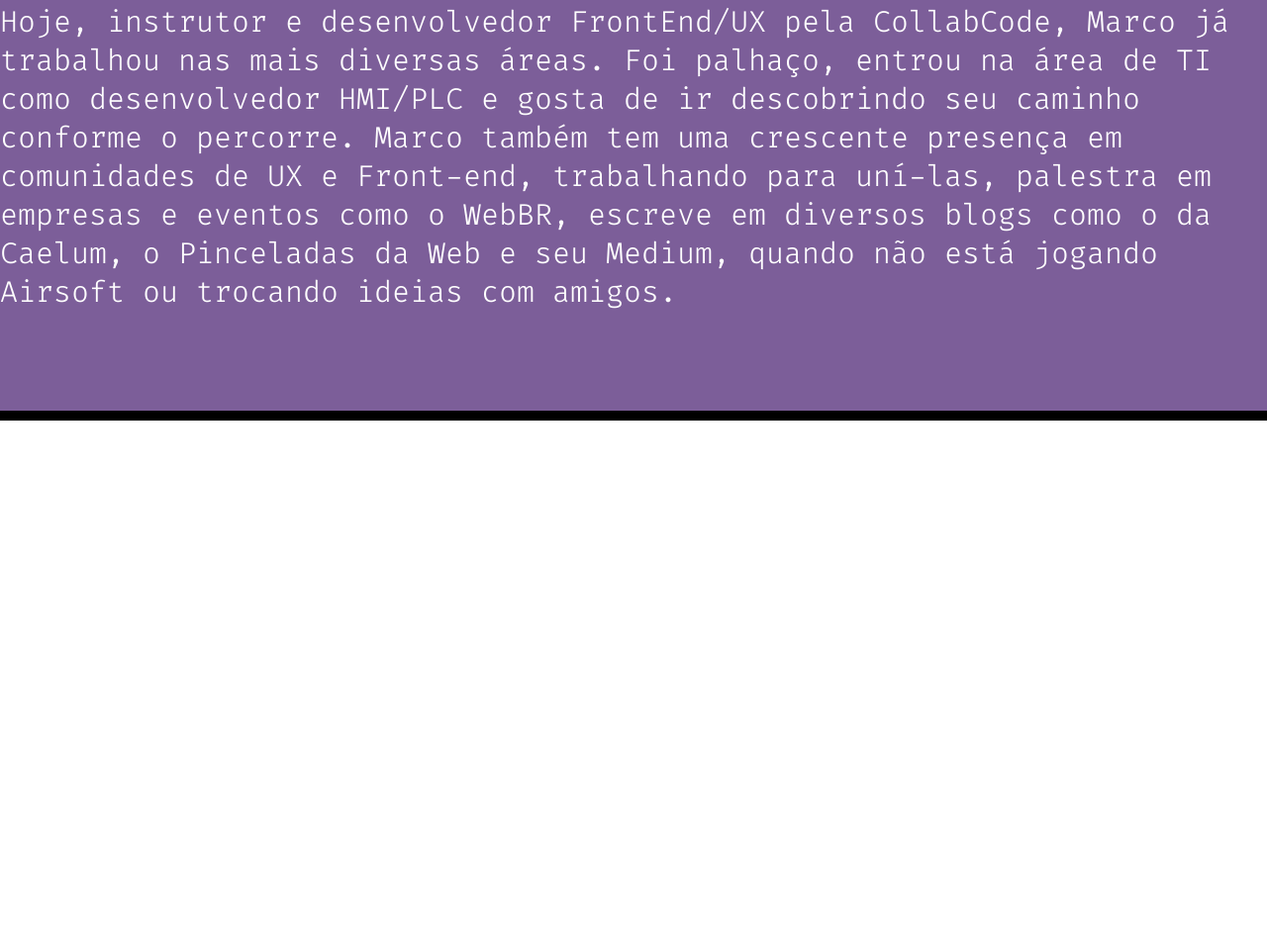
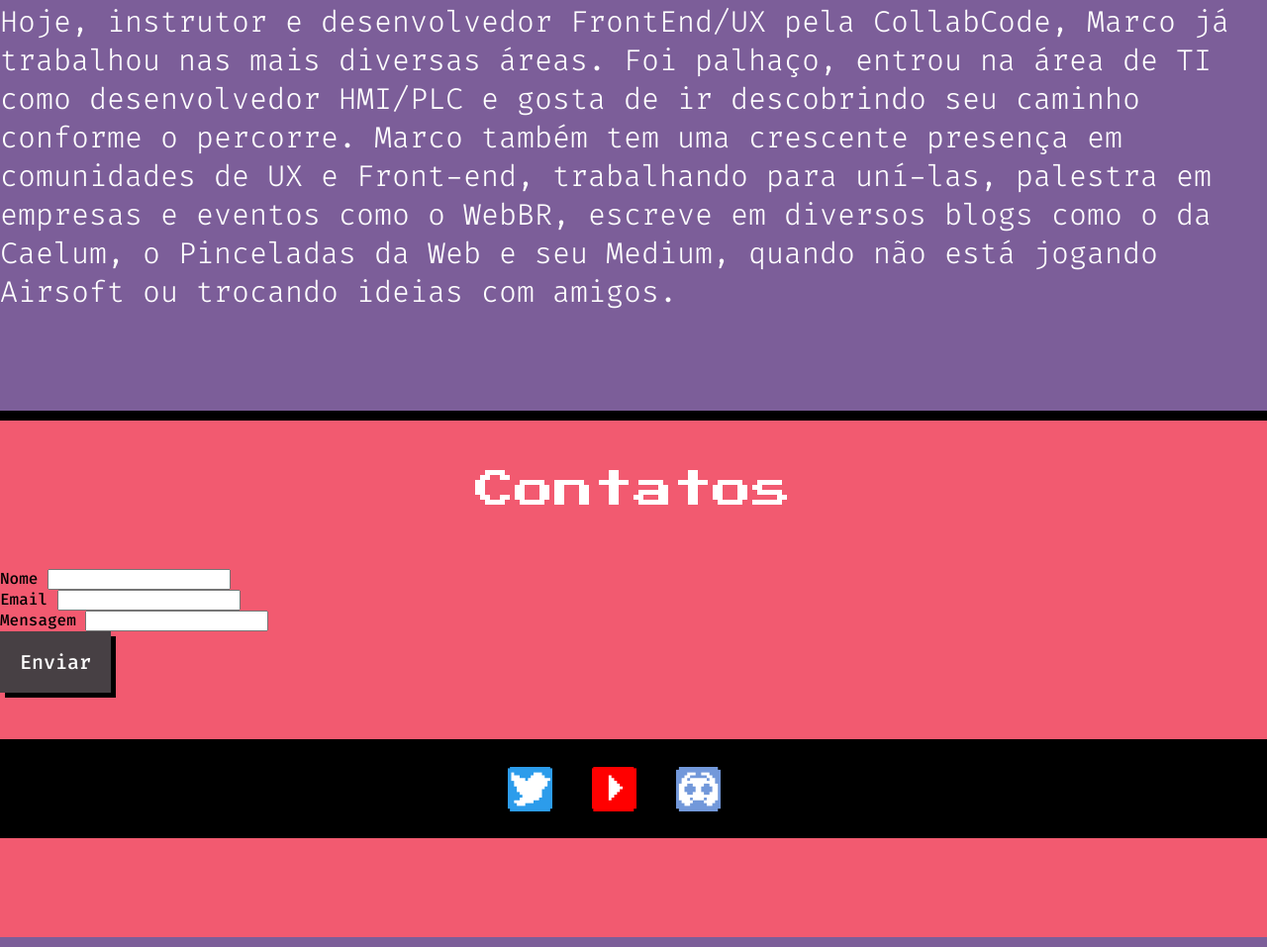
Before and after one commit to pjuliusl/Curriculo-Pedro-Julius, a plain HTML site: page index.html in a window 1280 px wide. Shown: the part 2734-3691 px from the top of the page at 99% size. Before the commit the page ends 3159 px from the top, so only its background shows below. Drawn offline with Linux system fonts and the light colour scheme.

Commit message:
Create all the footer and relative sections

```diff
--- a/index.html
+++ b/index.html
@@ -26,6 +26,9 @@
         <link rel="stylesheet" href="css/components/button-arrow.css">
         <link rel="stylesheet" href="css/components/node-card.css">
         <link rel="stylesheet" href="css/components/main-carousel.css">
+        <link rel="stylesheet" href="css/components/wrapper-footer.css">
+        <link rel="stylesheet" href="css/components/main-forms.css">
+        <link rel="stylesheet" href="css/components/wrapper-button.css">
     </head>
 
     <body>
@@ -233,7 +236,54 @@
                 </p>
                 </div>
 
-        </section>
+            </section>
+
+            <footer>
+
+                <section class="main-section -footer">
+                    <div class="main-title -second">
+                        <h2>Contatos</h2>
+                    </div>
+
+                    <section class="main-forms">
+                        <div class="contatos-forms">
+                            <label for="name">Nome </label>
+                            <input type="text" name="name" id="name" required>
+                        </div>
+
+                        <div class="contatos-forms">
+                            <label for="email">Email </label>
+                            <input type="email" name="email" id="email" required>
+                        </div>
+
+                        <div class="contatos-forms">
+                            <label for="message">Mensagem </label>
+                            <input class="big" type="text" name="message" id="message" required>
+                        </div>
+
+                    </section>
+
+                    <div class="wrapper-button">
+                        <button class="main-button -forms">
+                            Enviar
+                        </button>
+                    </div>
+
+                    <div class="wrapper-footer">
+                        <a class="item-footer" href="https://twitter.com/pedrinjxd" target="_blank">
+                            <img src="assets/img/twitter-footer.png" alt="Imagem do Twitter">
+                        </a>
+
+                        <a class="item-footer" href="https://www.youtube.com/channel/UCfCyV5wFVCzorPeyCsIlIyQ" target="_blank">
+                            <img src="assets/img/youtube-footer.png" alt="Imagem do Youtube">
+                        </a>
+
+                        <a class="item-footer" href="https://discord.gg/8p2FPysB" target="_blank">
+                            <img src="assets/img/discord-footer.png" alt="Imagem do Discord">
+                        </a>
+                    </div>
+            </footer>
         <script src="js/components/main-carousel.js"></script>
+
     </body>
 </html>
```
